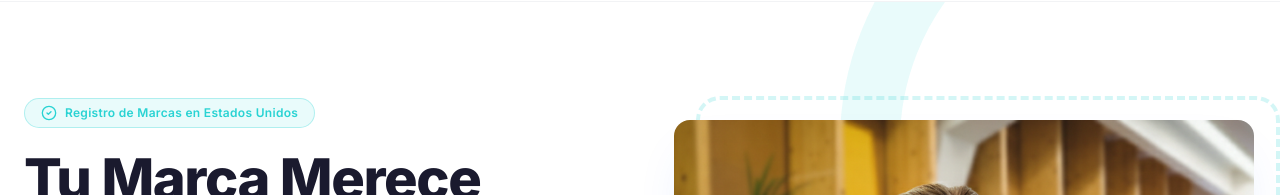
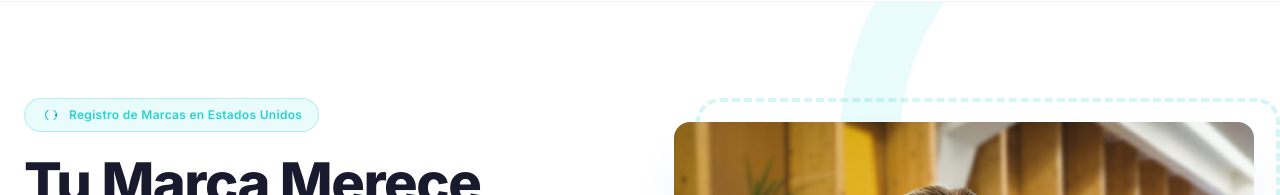
Before and after one commit to Linent/landingpage, a Next.js app: page / in a window 1280 px wide. Shown: the part 109-304 px from the top of the page. Built offline with nearby package versions, Linux system fonts and the light colour scheme.

Commit message:
cambio de imagen en el hero

```diff
--- a/components/hero.tsx
+++ b/components/hero.tsx
@@ -32,7 +32,7 @@ export const Hero = () => {
         >
           {/* Badge */}
           <div className="mb-4 inline-flex items-center gap-2 rounded-full border border-accent/30 bg-accent/10 px-4 py-1.5">
-            <CheckCircle2 className="h-4 w-4 text-accent" />
+            <img src="/assets/icon-512.png" alt="icon" width={20} height={20} className="h-5 w-5 text-accent" />
             <span className="text-xs font-semibold tracking-wide text-accent">
               Registro de Marcas en Estados Unidos
             </span>
```
